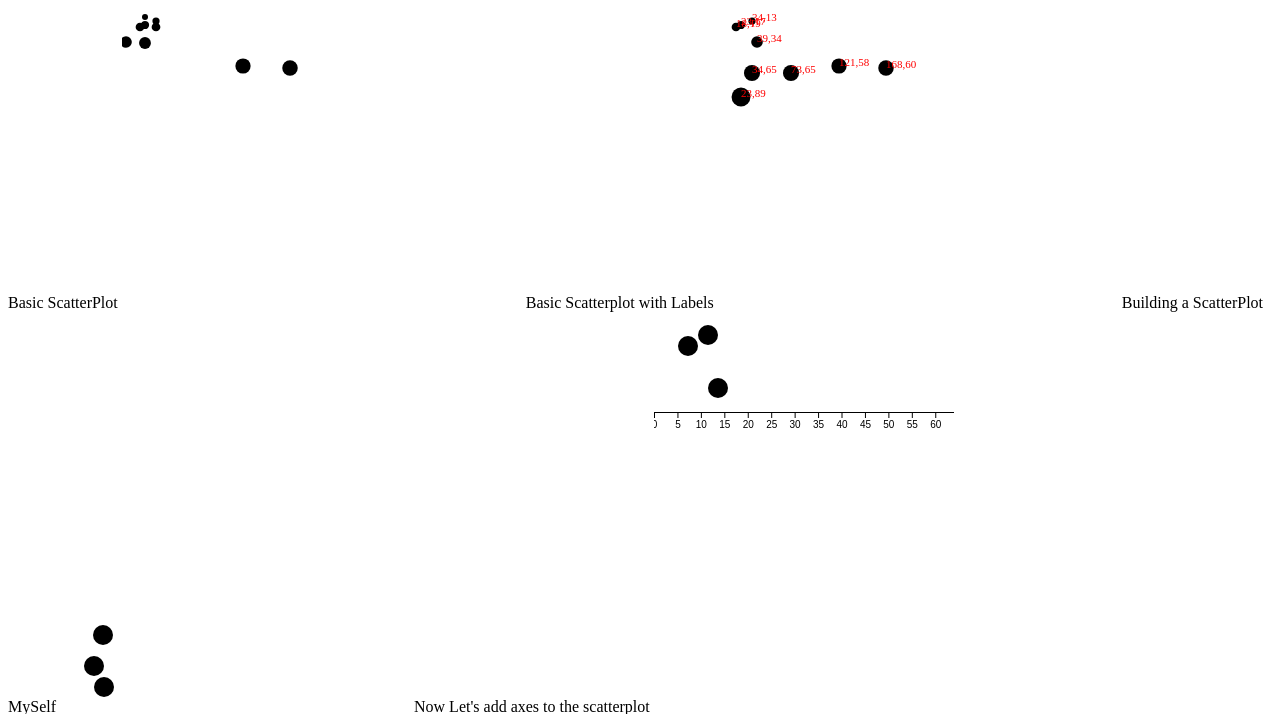
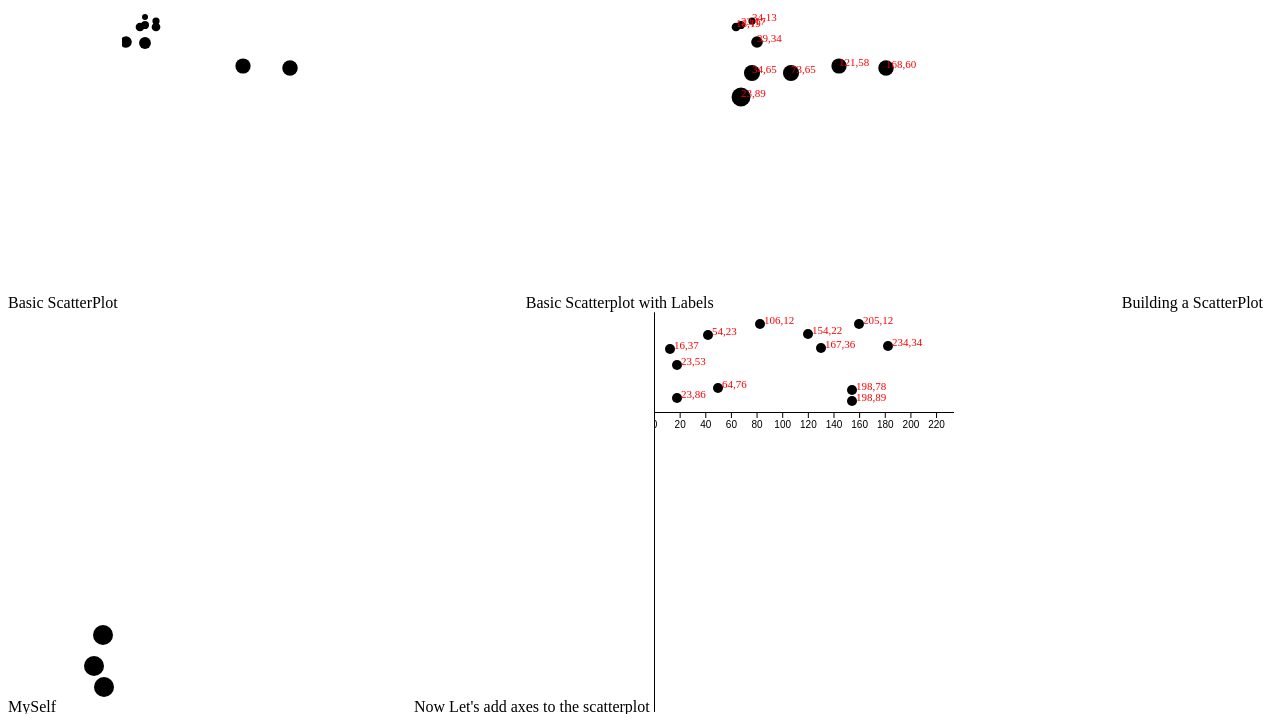
Before and after one commit to akbos/registration, a PHP site: page /d3scatterplot.php in a window 1280 px wide. Shown: the top 714 px of the page. Run offline with PHP 8.4, Linux system fonts and the light colour scheme.

Commit message:
Checking in the crappy code for adding y axis to a scatterplot

```diff
--- a/d3scatterplot.php
+++ b/d3scatterplot.php
@@ -109,11 +109,15 @@
 			var w = 300;
 			var h = 400;
 
-			var dataset = [[34,34],[54,23],[64,76]];
+			var dataset = [[167,36],[54,23],[64,76],[106,12],[23,53],[16,37],[23,86],[198,78],[154,22],[205,12],[234,34],[198,89]];
 
 			// In v4, of D3 library, this is how to create axes. create x variable and assign it the domain and range. It should be of type scaleLinear. Later pass this x variable to axisBottom which will plot the axis for you.
 			var x = d3.scaleLinear().range([0,w]);
 			x.domain([0,d3.max(dataset, function(d){return d[0];})]);
+
+
+			var y = d3.scaleLinear().range([0,h]);
+			y.domain([0,d3.max(dataset, function(d){return d[1];})]);
 
 			var svg = d3.select("body")
 					.append("svg")
@@ -127,13 +131,27 @@
                                         .append("circle")
                                         .attr("cx",function(d){return d[0];})
                                         .attr("cy",function(d){return d[1];})
-                                        .attr("r",10);
+                                        .attr("r",5);
+
+// Plot the x,y coordinates on the graph
+svg.selectAll("text")
+                           .data(dataset)
+                           .enter()
+                           .append("text")
+                           .text(function(d){ return d[0]+","+d[1]})
+                           .attr("x", function(d){ return d[0]+4;})                                          .attr("y", function(d){ return d[1];})
+                           .attr("font-family", "sans-seriff")
+                           .attr("font-size", "11px")
+                           .attr("fill", "red");
 
 //Actually plot the axis by callling axisBottom and passing it the x variable. The transform function when applied to g group changes the actual location of the axis on the svg element. Here we moved it to the bottom of the svg. Without transform, it would be plotted above the data points on the scatterplot
 					svg.append("g")
 					.attr("transform","translate(0," + height + ")")
 					.call(d3.axisBottom(x));
 
+					svg.append("g")
+					.call(d3.axisLeft(y));
+
 			</script>
 
 	</body>
```
